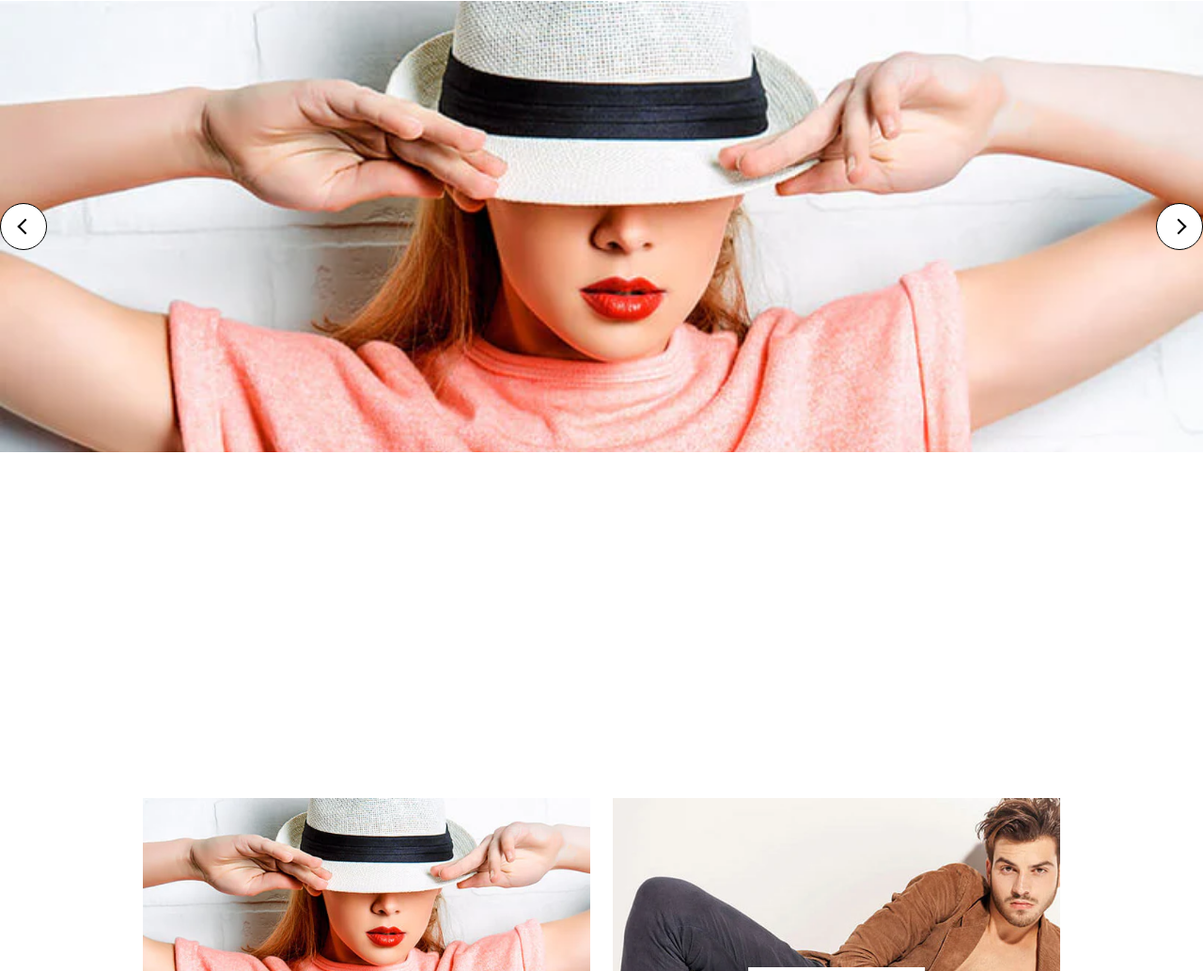
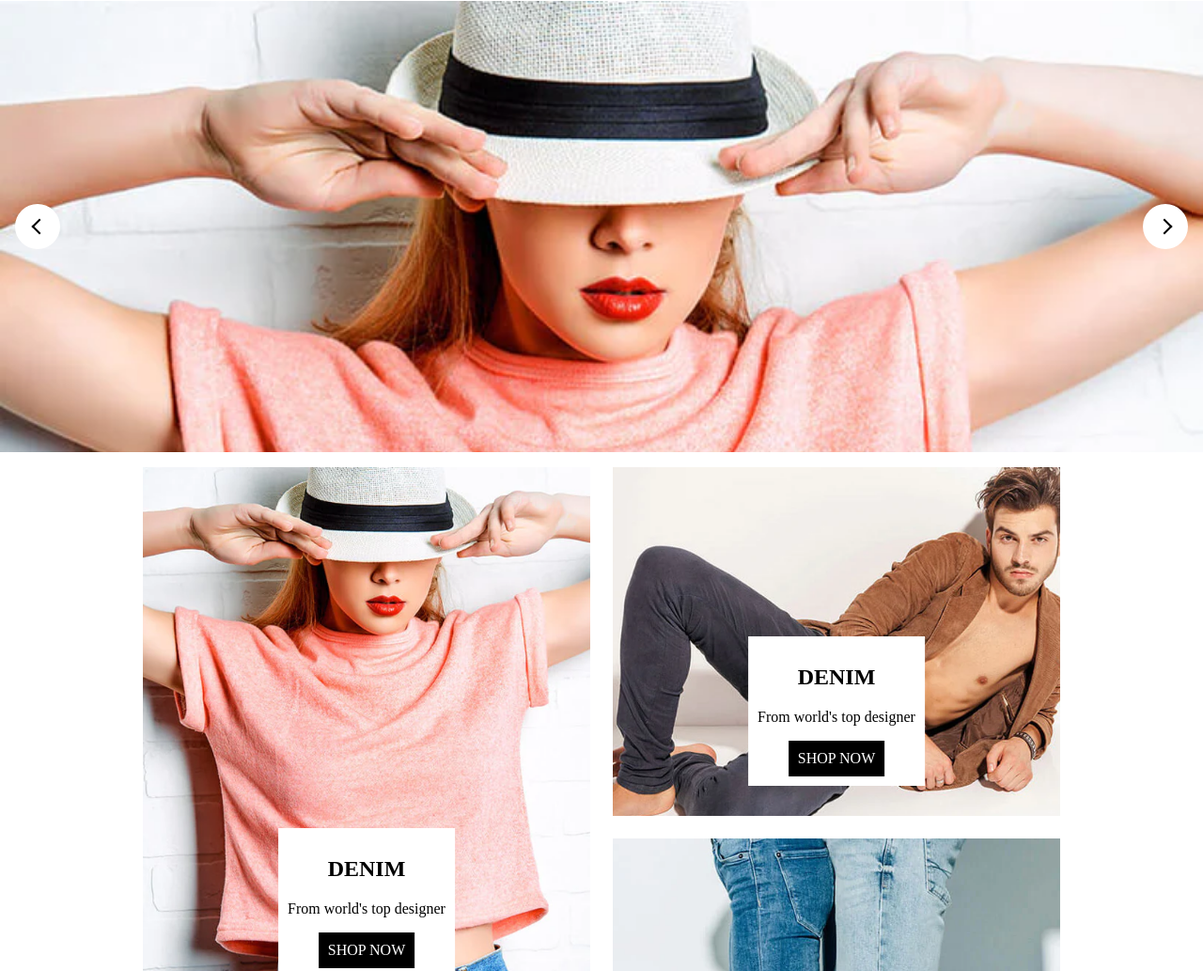
Before and after one commit to Quentin-Cheron/isitech-versioning-group, a plain HTML site: page index.html in a window 1280 px wide. Shown: the part 67-1100 px from the top of the page at 94% size. Drawn offline with Linux system fonts and the light colour scheme.

Commit message:
add css for button and correct margin in main

```diff
--- a/js/script.js
+++ b/js/script.js
@@ -117,7 +117,7 @@ arrow_div.addEventListener('click',()=>{
 
         // If it's the last slide, reset to 0, else +1
         if (slide === (totalItems - 1)) {
-          slide = 0;
+          slide = 0
         } else {
           slide++;
         }
--- a/style/style.scss
+++ b/style/style.scss
@@ -26,7 +26,7 @@ body {
 }
 
 main {
-  margin-top: 23rem;
+  margin-top: 1rem;
 }
 
 a {
@@ -153,14 +153,13 @@ header {
         border-radius: 50%;
         cursor: pointer;
         z-index: 1001;
-        border: 1px solid black;
       }
       .carousel__button--prev {
-        left: 0;
+        left: 1rem;
       }
 
       .carousel__button--next {
-        right: 0;
+        right: 1rem;
       }
 
       .carousel__button--prev::after,
```
Also changed, not shown: style/style.css, 1 other file.
